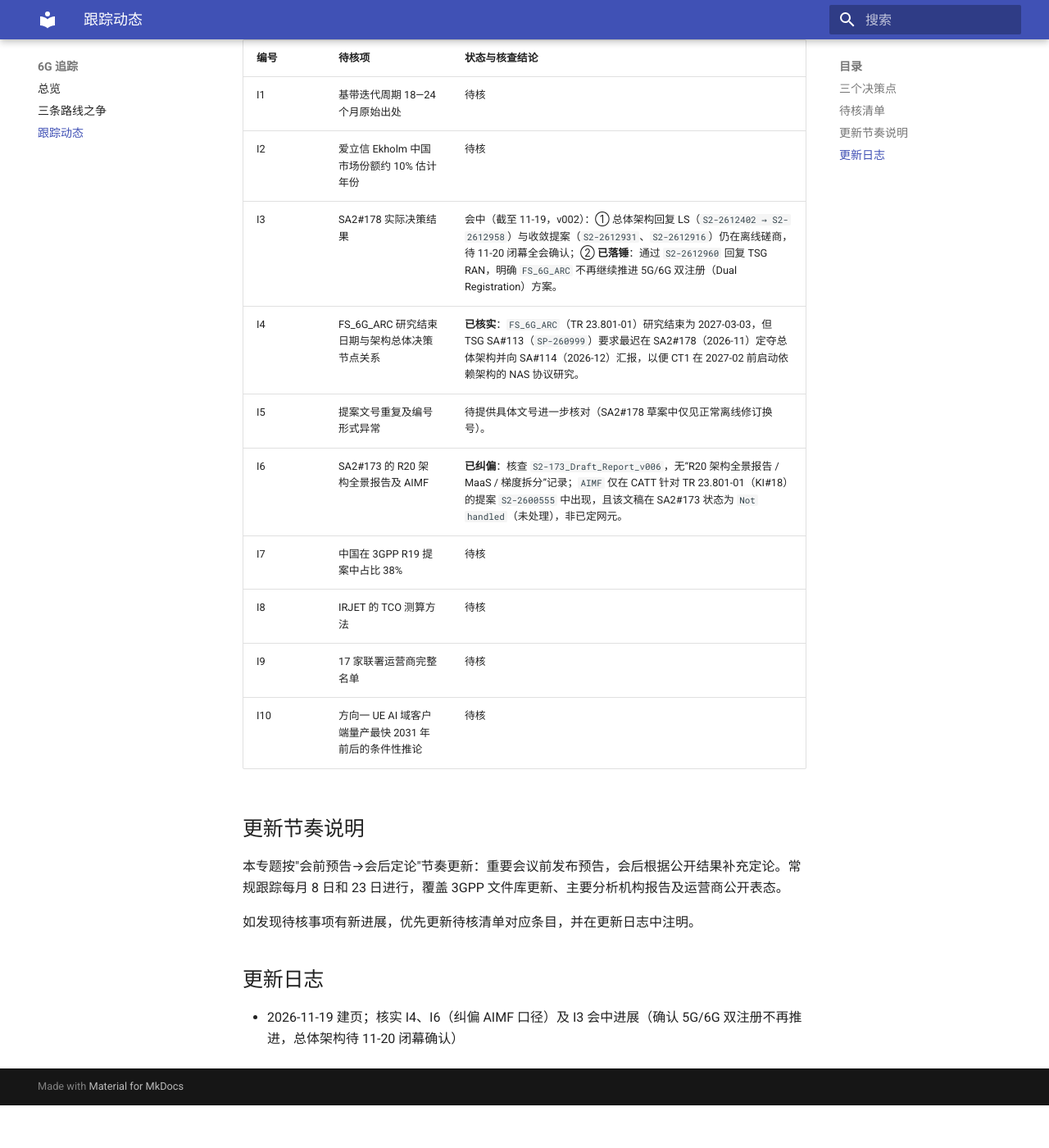
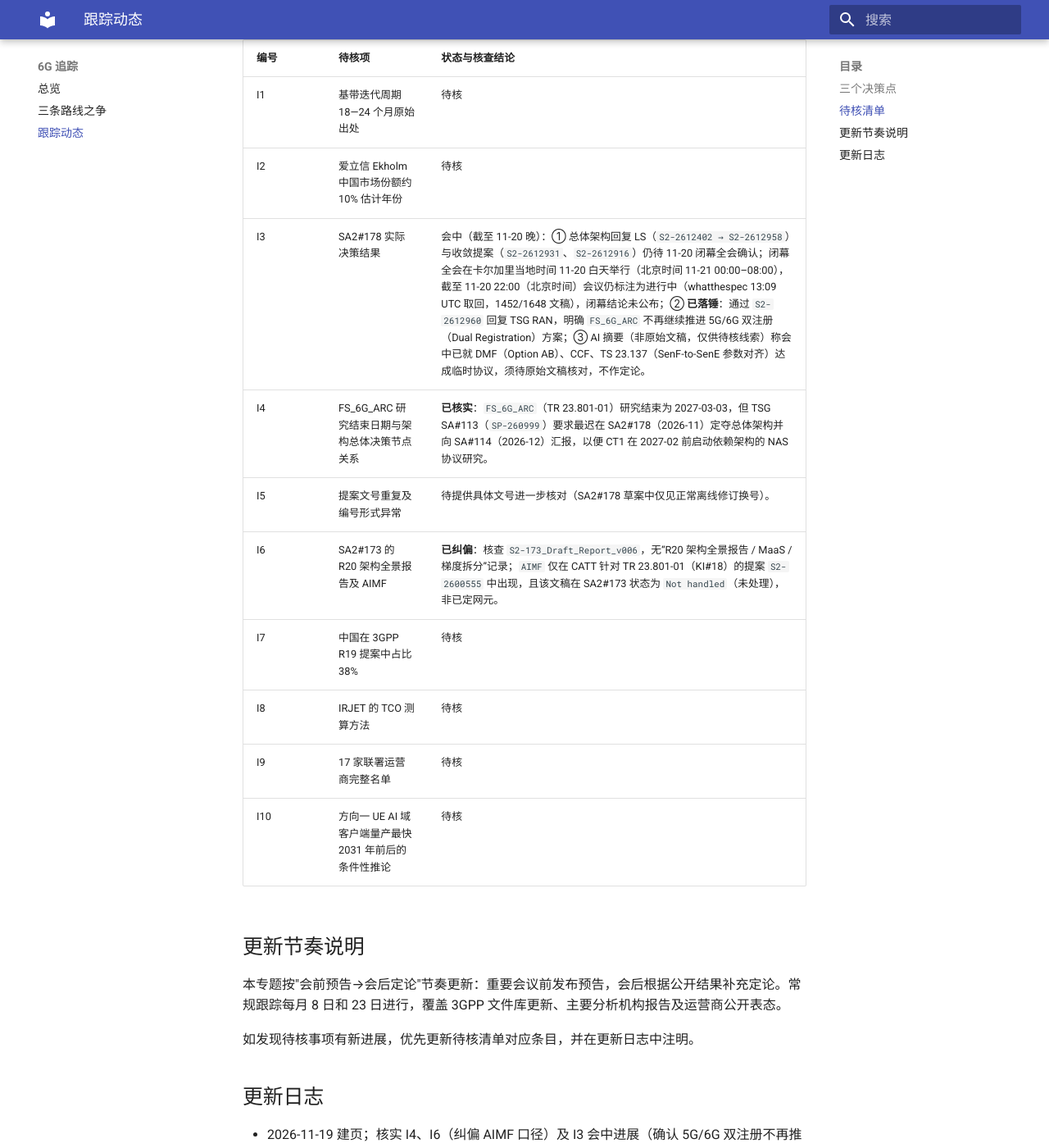
Before and after one commit to zhuoyue2019/zhuoyue2019.github.io, an MkDocs documentation site: the page built from docs/6g/tracking.md, in a window 1280 px wide and 1400 px high, scrolled down 586 px. Shown: the whole window at 82% size. Built offline with MkDocs 1.6.1 and Material for MkDocs 9.7.7, drawn with Linux system fonts in a browser that asks for light colours; before the commit the page ends 1934 px from its top, so only the background shows below that; some of the changed text lies outside the part shown.

Commit message:
6G 跟踪页：I3 晚间核查（闭幕全会未开，仍待核）

```diff
--- a/docs/6g/tracking.md
+++ b/docs/6g/tracking.md
@@ -16,7 +16,7 @@
 | :--- | :--- | :--- |
 | I1 | 基带迭代周期 18—24 个月原始出处 | 待核 |
 | I2 | 爱立信 Ekholm 中国市场份额约 10% 估计年份 | 待核 |
-| I3 | SA2#178 实际决策结果 | 会中（截至 11-19，v002）：① 总体架构回复 LS（`S2-2612402 → S2-2612958`）与收敛提案（`S2-2612931`、`S2-2612916`）仍在离线磋商，待 11-20 闭幕全会确认；② **已落锤**：通过 `S2-2612960` 回复 TSG RAN，明确 `FS_6G_ARC` 不再继续推进 5G/6G 双注册（Dual Registration）方案。 |
+| I3 | SA2#178 实际决策结果 | 会中（截至 11-20 晚）：① 总体架构回复 LS（`S2-2612402 → S2-2612958`）与收敛提案（`S2-2612931`、`S2-2612916`）仍待 11-20 闭幕全会确认；闭幕全会在卡尔加里当地时间 11-20 白天举行（北京时间 11-21 00:00–08:00），截至 11-20 22:00（北京时间）会议仍标注为进行中（whatthespec 13:09 UTC 取回，1452/1648 文稿），闭幕结论未公布；② **已落锤**：通过 `S2-2612960` 回复 TSG RAN，明确 `FS_6G_ARC` 不再继续推进 5G/6G 双注册（Dual Registration）方案；③ AI 摘要（非原始文稿，仅供待核线索）称会中已就 DMF（Option AB）、CCF、TS 23.137（SenF-to-SenE 参数对齐）达成临时协议，须待原始文稿核对，不作定论。 |
 | I4 | FS_6G_ARC 研究结束日期与架构总体决策节点关系 | **已核实**：`FS_6G_ARC`（TR 23.801-01）研究结束为 2027-03-03，但 TSG SA#113（`SP-260999`）要求最迟在 SA2#178（2026-11）定夺总体架构并向 SA#114（2026-12）汇报，以便 CT1 在 2027-02 前启动依赖架构的 NAS 协议研究。 |
 | I5 | 提案文号重复及编号形式异常 | 待提供具体文号进一步核对（SA2#178 草案中仅见正常离线修订换号）。 |
 | I6 | SA2#173 的 R20 架构全景报告及 AIMF | **已纠偏**：核查 `S2-173_Draft_Report_v006`，无“R20 架构全景报告 / MaaS / 梯度拆分”记录；`AIMF` 仅在 CATT 针对 TR 23.801-01（KI#18）的提案 `S2-2600555` 中出现，且该文稿在 SA2#173 状态为 `Not handled`（未处理），非已定网元。 |
@@ -34,3 +34,4 @@
 ## 更新日志
 
 - 2026-11-19 建页；核实 I4、I6（纠偏 AIMF 口径）及 I3 会中进展（确认 5G/6G 双注册不再推进，总体架构待 11-20 闭幕确认）
+- 2026-11-20 晚核查 I3：闭幕全会未开（卡尔加里当地时间 11-20 白天，北京时间 11-21 凌晨），结论未公布，I3 仍待核；DMF/CCF/TS 23.137 仅 AI 摘要称已达成临时协议，待原始文稿核对
```
